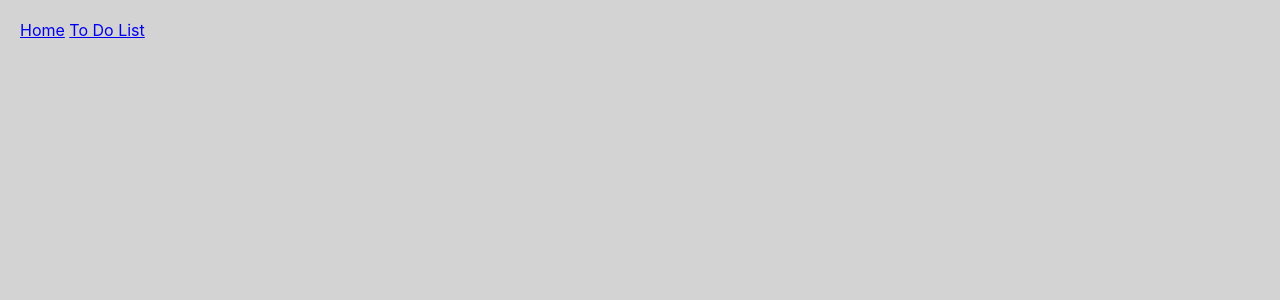
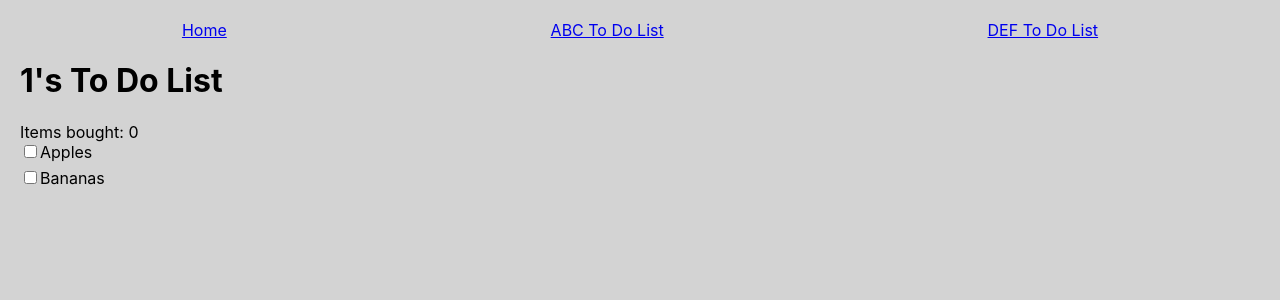
Before and after one commit to BrandonHargitay/CSE-110-Labs, a React (Create React App) app in the folder lab2/my-app/: page /todolist/1 in a window 1280 px wide. Before the commit this address had no page. Shown: the top 300 px of the page. Built offline with nearby package versions, Linux system fonts and the light colour scheme.

Commit message:
Exercise 1.4 Done

```diff
--- a/lab2/my-app/src/App.tsx
+++ b/lab2/my-app/src/App.tsx
@@ -10,8 +10,9 @@
      <Navbar />
      <Routes>
        <Route path="/" element={<StickyNotes />} />
-       <Route path="/todolist" element={<ToDoList />} />
-     </Routes>
+       <Route path="/todolist/:name" element={<ToDoList />} />
+
+</Routes>
    </div>
  );
 };
--- a/lab2/my-app/src/navbar.tsx
+++ b/lab2/my-app/src/navbar.tsx
@@ -1,11 +1,13 @@
 import { Link } from "react-router-dom";
 
 export const Navbar = () => {
- return (
-   <div>
-     <nav>
-       <Link to="/">Home</Link> <Link to="/todolist">To Do List</Link>
-     </nav>
-   </div>
- );
+  return (
+	<div>
+  	<nav style={{ display: "flex", justifyContent: "space-around" }}>
+    	<Link to="/">Home</Link>
+    	<Link to="/todolist/ABC">ABC To Do List</Link>
+    	<Link to="/todolist/DEF">DEF To Do List</Link>
+  	</nav>
+	</div>
+  );
 };
--- a/lab2/my-app/src/toDoList.tsx
+++ b/lab2/my-app/src/toDoList.tsx
@@ -1,12 +1,15 @@
-
 import React, { ChangeEventHandler } from "react";
 import "./App.css";
 import { useState } from "react";
 import { GroceryItem } from "./types";
 import { dummyGroceryList } from "./constants";
+import { useParams } from "react-router-dom";
+
+
 
 export function ToDoList() {
  const [numRemainingItems, setNumRemainingItems] = useState(0);
+ const { name } = useParams();
 
  let [items, setItems] = useState(dummyGroceryList);
 
@@ -31,6 +34,8 @@
  }
 
  return (
+  <>
+    <h1>{name}'s To Do List</h1>
     <div className="App">
       <div className="App-body">
         Items bought: {numRemainingItems}
@@ -39,6 +44,7 @@
         </form>
       </div>
     </div>
+  </>
  );
 }
 
```
Lines whose indentation alone changed are shown as unchanged.
